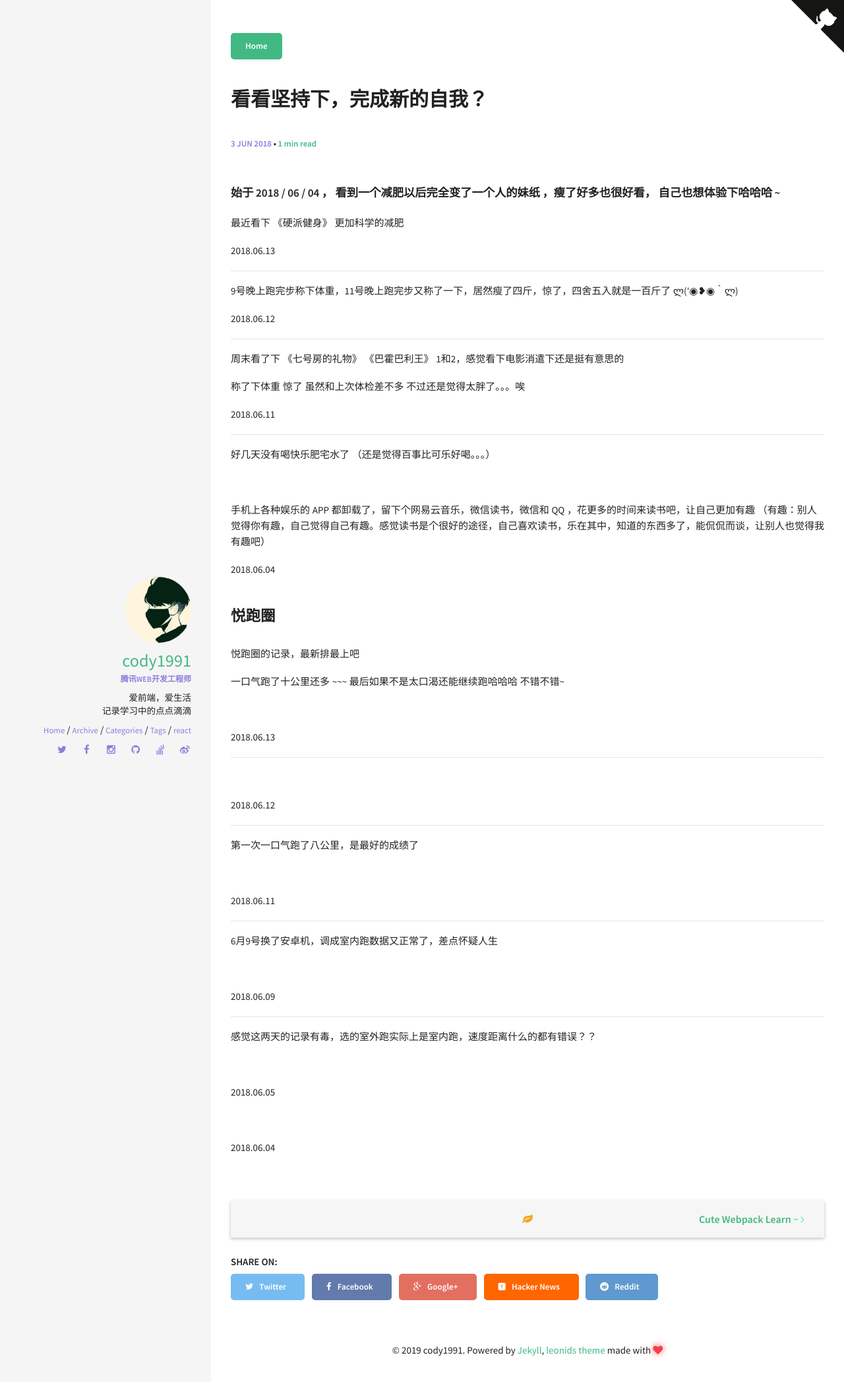
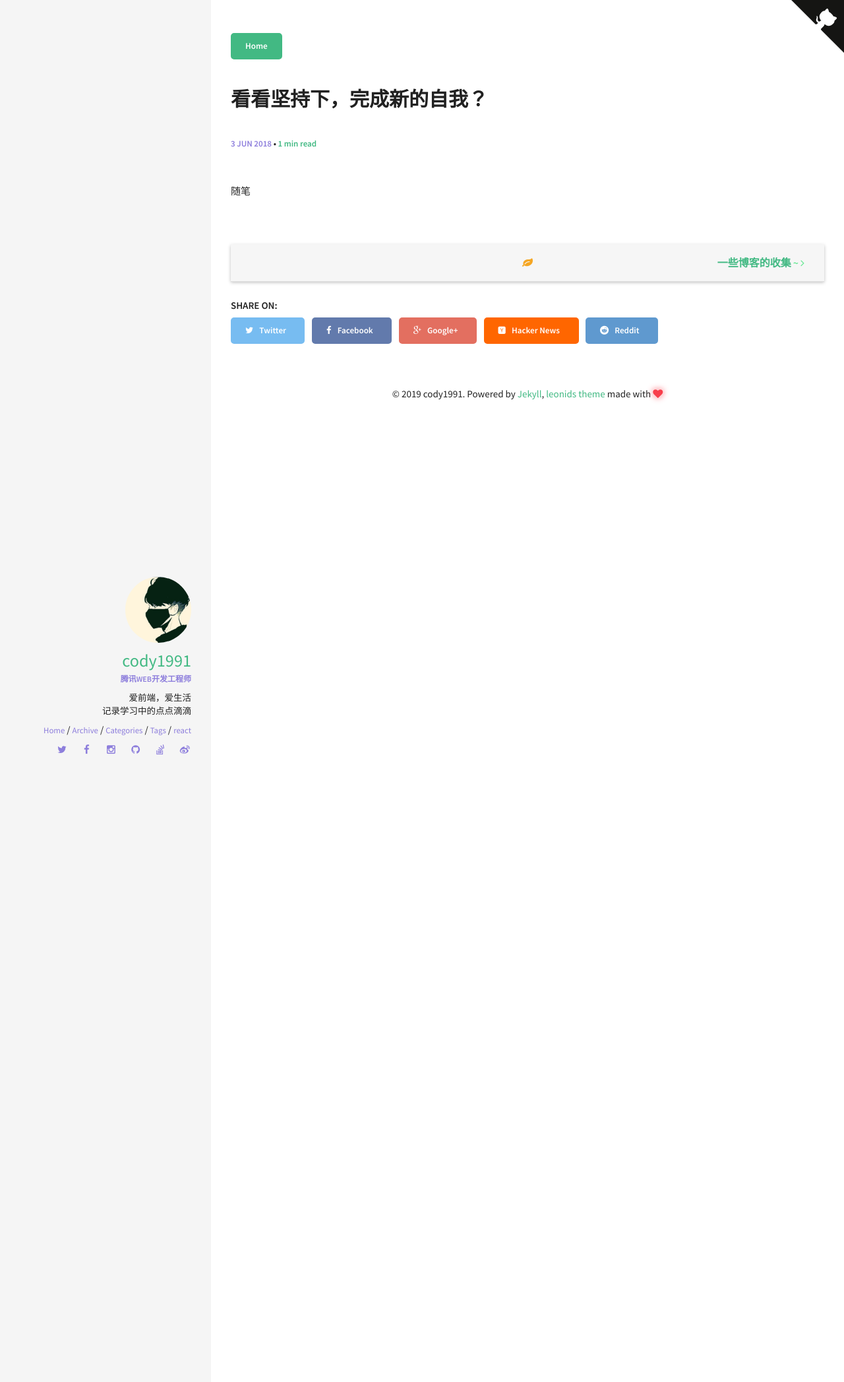
Before and after one commit to guoao2016/diary, a Jekyll site: the page built from _posts/2018-6-3-journey-of-self-transformation.md, in a window 1280 px wide. Shown: the top 2094 px of the page at 66% size. Built offline with Jekyll 4.4.1, drawn with Linux system fonts in a browser that asks for light colours; comment, search, counter and statistics services are not loaded.

Commit message:
new post

```diff
--- a/_posts/2018-6-3-journey-of-self-transformation.md
+++ b/_posts/2018-6-3-journey-of-self-transformation.md
@@ -7,76 +7,4 @@ comments: true
 tags:
 ---
 
-##### 始于 2018 / 06 / 04 ， 看到一个减肥以后完全变了一个人的妹纸 ，瘦了好多也很好看， 自己也想体验下哈哈哈 ~
-
-最近看下 《硬派健身》 更加科学的减肥
-
-2018.06.13
-
----
-
-9号晚上跑完步称下体重，11号晚上跑完步又称了一下，居然瘦了四斤，惊了，四舍五入就是一百斤了 ლ(′◉❥◉｀ლ)
-
-2018.06.12
-
----
-
-周末看了下 《七号房的礼物》 《巴霍巴利王》 1和2，感觉看下电影消遣下还是挺有意思的
-
-称了下体重 惊了 虽然和上次体检差不多 不过还是觉得太胖了。。。唉
-
-2018.06.11
-
----
-
-好几天没有喝快乐肥宅水了 （还是觉得百事比可乐好喝。。。）
-
-<a href="http://okwtb01kd.bkt.clouddn.com/happykele.jpg" data-lightbox="unsplash"><img data-src="http://okwtb01kd.bkt.clouddn.com/happykele.jpg"></a>
-
-手机上各种娱乐的 APP 都卸载了，留下个网易云音乐，微信读书，微信和 QQ ，花更多的时间来读书吧，让自己更加有趣 （有趣：别人觉得你有趣，自己觉得自己有趣。感觉读书是个很好的途径，自己喜欢读书，乐在其中，知道的东西多了，能侃侃而谈，让别人也觉得我有趣吧）
-
-2018.06.04
-
-### 悦跑圈
-
-悦跑圈的记录，最新排最上吧
-
-一口气跑了十公里还多 ~~~ 最后如果不是太口渴还能继续跑哈哈哈 不错不错~
-
-<a href="http://okwtb01kd.bkt.clouddn.com/sport/sport-180613.jpg" data-lightbox="unsplash"><img data-src="http://okwtb01kd.bkt.clouddn.com/sport/sport-180613.jpg"></a>
-
-2018.06.13
-
----
-
-<a href="http://okwtb01kd.bkt.clouddn.com/sport/sport-180612.jpg" data-lightbox="unsplash"><img data-src="http://okwtb01kd.bkt.clouddn.com/sport/sport-180612.jpg"></a>
-
-2018.06.12
-
----
-
-第一次一口气跑了八公里，是最好的成绩了
-
-<a href="http://okwtb01kd.bkt.clouddn.com/sport/sport-180611.jpg" data-lightbox="unsplash"><img data-src="http://okwtb01kd.bkt.clouddn.com/sport/sport-180611.jpg"></a>
-
-2018.06.11
-
----
-
-6月9号换了安卓机，调成室内跑数据又正常了，差点怀疑人生
-
-<a href="http://okwtb01kd.bkt.clouddn.com/sport/sport-180609.jpg" data-lightbox="unsplash"><img data-src="http://okwtb01kd.bkt.clouddn.com/sport/sport-180609.jpg"></a>
-
-2018.06.09
-
----
-
-感觉这两天的记录有毒，选的室外跑实际上是室内跑，速度距离什么的都有错误？？
-
-<a href="http://okwtb01kd.bkt.clouddn.com/sport/sport-180605.jpg" data-lightbox="unsplash"><img data-src="http://okwtb01kd.bkt.clouddn.com/sport/sport-180605.jpg"></a>
-
-2018.06.05
-
-<a href="http://okwtb01kd.bkt.clouddn.com/sport/sport-180604.jpg" data-lightbox="unsplash"><img data-src="http://okwtb01kd.bkt.clouddn.com/sport/sport-180604.jpg"></a>
-
-2018.06.04
+随笔
--- a/_sass/components/_global.scss
+++ b/_sass/components/_global.scss
@@ -114,5 +114,6 @@ footer {
 ul {
   margin: 0;
   padding: 0;
-  list-style: none;
+  padding-left: 20px;
+  // list-style: none;
 }
```
Also changed, not shown: _posts/2018-09-18-blog-collection.md (added, +18 -0 lines), _posts/2018-09-18-self-transformation.md (added, +25 -0 lines).
